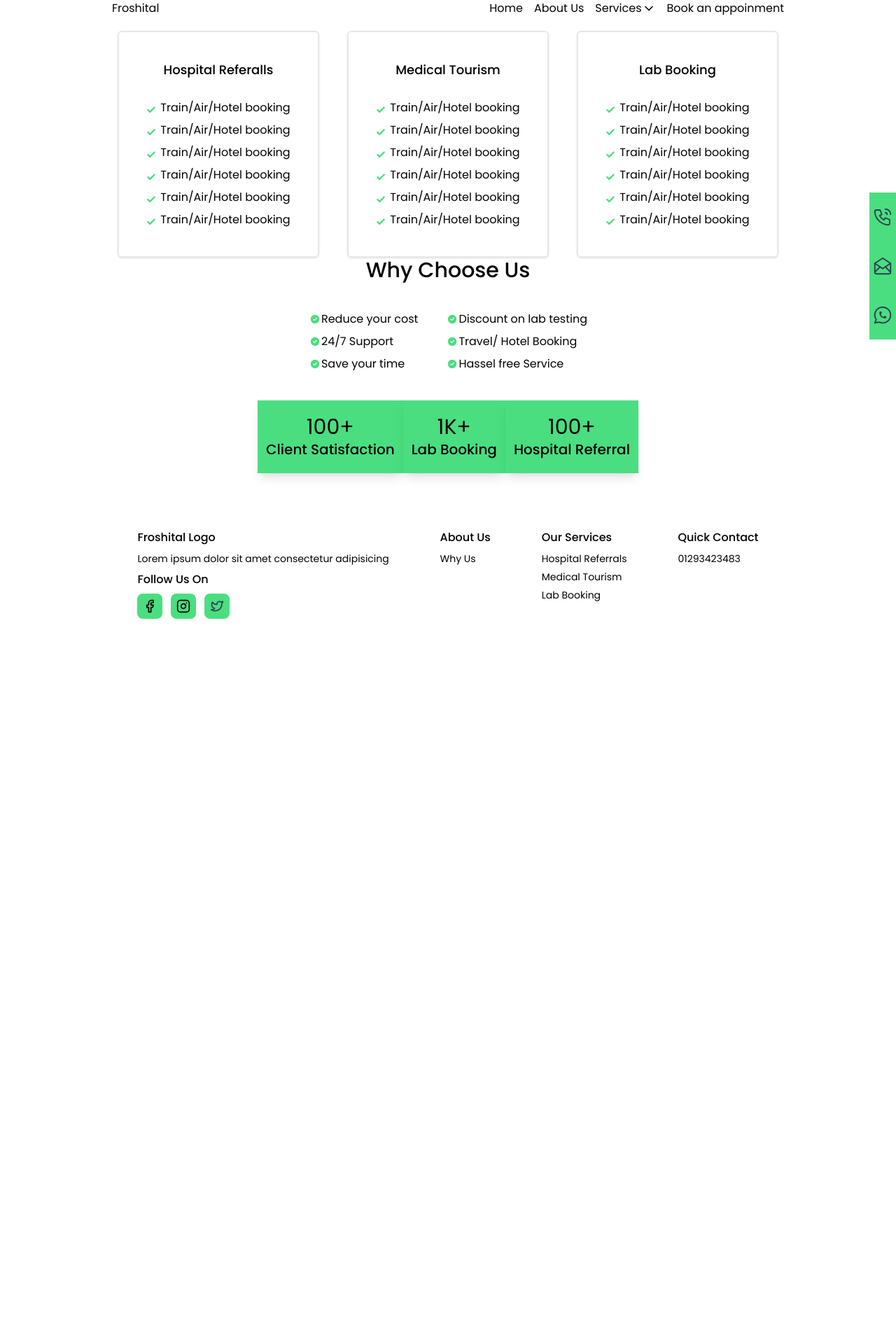
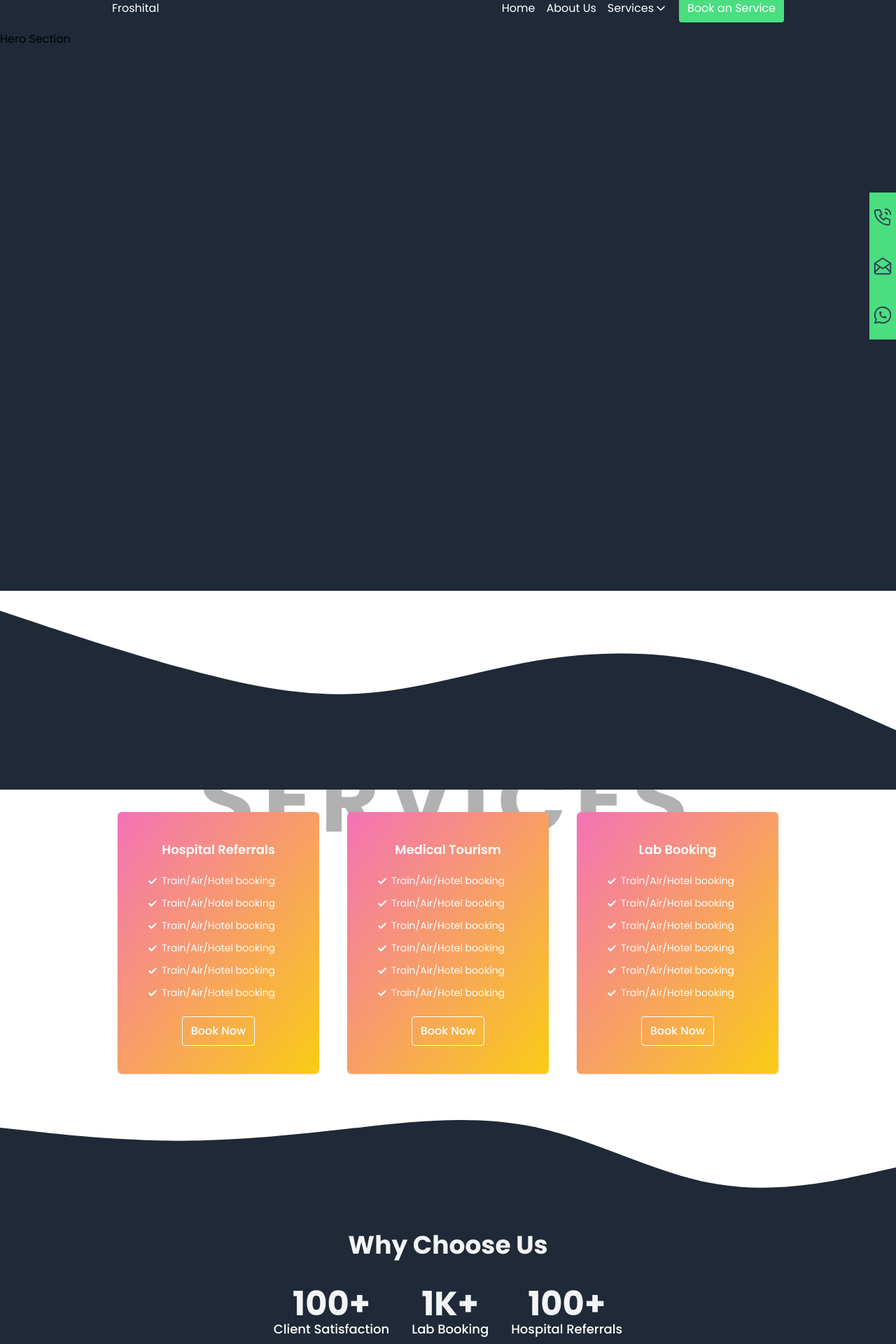
Before and after one commit to abhiskg/froshital, a Next.js app: page / in a window 1280 px wide. Shown: the part 20-1940 px from the top of the page at 70% size. Before the commit the page ends 944 px from the top, so only its background shows below. Built offline with nearby package versions, Linux system fonts and the light colour scheme.

Commit message:
Design change

```diff
--- a/components/Footer.js
+++ b/components/Footer.js
@@ -3,7 +3,8 @@ import { IconFb, IconInsta, IconTwitter } from "../icons";
 
 export default function Footer() {
   return (
-    <footer className="flex justify-around mt-20 mb-10 flex-wrap  ">
+    <footer className="bg-[#1F2937] text-white ">
+      <div className="flex justify-between  py-10 flex-wrap max-w-7xl md:w-9/12 w-[89%] mx-auto">
         <div>
           <div className="font-medium mb-2">Froshital Logo</div>
           <p className="text-sm">
@@ -22,7 +23,6 @@ export default function Footer() {
             </span>
           </div>
         </div>
-
         <div>
           <Link href="/about">
             <a>
@@ -35,7 +35,6 @@ export default function Footer() {
             </a>
           </Link>
         </div>
-
         <div>
           <h2 className="mb-2 font-medium">Our Services</h2>
           <ul className="text-sm ">
@@ -56,11 +55,11 @@ export default function Footer() {
             </Link>
           </ul>
         </div>
-
         <div>
           <h2 className="font-medium mb-2">Quick Contact</h2>
           <p className="text-sm">01293423483</p>
         </div>
+      </div>
     </footer>
   );
 }
--- a/components/Layout.js
+++ b/components/Layout.js
@@ -2,7 +2,7 @@ import Footer from "./Footer";
 import Navbar from "./Navbar";
 export default function Layout({ children }) {
   return (
-    <div className="max-w-7xl md:w-9/12 w-[89%] mx-auto font-body">
+    <div className="font-body">
       <Navbar />
       {children}
       <Footer />
--- a/components/Navbar.js
+++ b/components/Navbar.js
@@ -5,15 +5,15 @@ import { ArrowDown } from "../icons";
 export default function Navbar() {
   const [menu, setMenu] = useState(false);
   return (
-    <nav className=" h-16">
-      <div className=" flex justify-between items-center h-full ">
+    <nav className="h-16 bg-[#1F2937] text-white">
+      <div className=" flex justify-between items-center h-full max-w-7xl md:w-9/12 w-[89%] mx-auto ">
         {/* Main Nav */}
         <Link href="/">
           <a>
             <div className=" cursor-pointer">Froshital</div>
           </a>
         </Link>
-        <ul className="hidden sm:flex gap-4 relative">
+        <ul className="hidden sm:flex items-center gap-4 relative">
           <Link href="/">
             <a>
               <li className=" cursor-pointer">Home</li>
@@ -25,12 +25,11 @@ export default function Navbar() {
             </Link>
           </li>
           <li className=" group">
-            <Link href="/services">
-              <a className="flex items-center  cursor-pointer">
-                Services
-                <ArrowDown />
-              </a>
-            </Link>
+            <div className="flex items-center cursor-pointer">
+              Services
+              <ArrowDown />
+            </div>
+
             {/* Service Dropdown */}
             <ul className="absolute hidden text-gray-700 pt-1 group-hover:block">
               <li className="">
@@ -57,9 +56,9 @@ export default function Navbar() {
             </ul>
             {/* Service Dropdown Ends */}
           </li>
-          <li className=" cursor-pointer">
+          <li className=" cursor-pointer bg-green-400 rounded px-3 py-2">
             <Link href="/contact">
-              <a>Book an appoinment</a>
+              <a>Book an Service</a>
             </Link>
           </li>
         </ul>
--- a/components/Service.js
+++ b/components/Service.js
@@ -1,69 +1,77 @@
+import Link from "next/link";
 import { Check } from "../icons";
 import { hospitalReferrals } from "../utils/servicesData";
 
 export default function Service() {
   return (
-    <div className="flex justify-center gap-10">
-      <div className="border-2 px-5 py-10 w-72 rounded-md shadow">
-        <h2 className="text-center mb-5 text-lg font-medium">
-          Hospital Referalls
-        </h2>
-        <div>
-          <ul>
+    <section className=" relative my-5">
+      <h2 className="text-center text-5xl sm:text-7xl md:text-8xl lg:text-9xl text-gradient-to-br from-pink-400 to-yellow-400 opacity-30 font-extrabold uppercase tracking-widest absolute -z-10 left-1/2 -translate-x-1/2 -top-20 select-none ">
+        Services
+      </h2>
+      <div className="flex justify-center gap-10 flex-wrap mt-8">
+        <div className=" px-5 py-10 w-72 rounded-md shadow flex flex-col items-center bg-gradient-to-br from-pink-400 to-yellow-400 hover:from-green-600 hover:to-green-200 hover:shadow-xl ">
+          <h2 className="text-center mb-5 text-lg font-semibold text-white select-none">
+            Hospital Referrals
+          </h2>
+          <ul className="text-white text-sm select-none">
             {hospitalReferrals.map((data) => (
-              <li
-                key={data.id}
-                className="flex items-center justify-center gap-3 relative space-y-2"
-              >
-                <span>
+              <li key={data.id} className=" relative mb-3">
+                <span className="absolute top-1 -left-5">
                   <Check />
                 </span>
-                <span className="ml-2">{data.facility}</span>
+                <span className="">{data.facility}</span>
               </li>
             ))}
           </ul>
+          <Link href="/services/hospital-referrals">
+            <a className="border-white border text-white hover:bg-white hover:text-green-600 font-medium rounded px-3 py-2 mt-3">
+              Book Now
+            </a>
+          </Link>
         </div>
-      </div>
 
-      <div className="border-2 px-5 py-10 w-72 rounded-md shadow">
-        <h2 className="text-center mb-5 text-lg font-medium">
-          Medical Tourism
-        </h2>
-        <div>
-          <ul>
+        <div className=" px-5 py-10 w-72 rounded-md shadow flex flex-col items-center bg-gradient-to-br from-pink-400 to-yellow-400 hover:from-blue-500 hover:to-blue-200 hover:shadow-xl ">
+          <h2 className="text-center mb-5 text-lg font-semibold text-white select-none">
+            Medical Tourism
+          </h2>
+          <ul className="text-white text-sm select-none">
             {hospitalReferrals.map((data) => (
-              <li
-                key={data.id}
-                className="flex items-center justify-center gap-3 relative space-y-2"
-              >
-                <span>
+              <li key={data.id} className=" relative mb-3">
+                <span className="absolute top-1 -left-5">
                   <Check />
                 </span>
-                <span className="ml-2">{data.facility}</span>
+                <span className="">{data.facility}</span>
               </li>
             ))}
           </ul>
+          <Link href="/services/hospital-referrals">
+            <a className="border-white border text-white hover:bg-white hover:text-blue-500 font-medium rounded px-3 py-2 mt-3">
+              Book Now
+            </a>
+          </Link>
         </div>
-      </div>
 
-      <div className="border-2 px-5 py-10 w-72 rounded-md shadow">
-        <h2 className="text-center mb-5 text-lg font-medium">Lab Booking</h2>
-        <div>
-          <ul>
+        <div className=" px-5 py-10 w-72 rounded-md shadow flex flex-col items-center bg-gradient-to-br from-pink-400 to-yellow-400 hover:from-pink-500 hover:to-pink-200 hover:shadow-xl ">
+          <h2 className="text-center mb-5 text-lg font-semibold text-white select-none">
+            Lab Booking
+          </h2>
+          <ul className="text-white text-sm select-none">
             {hospitalReferrals.map((data) => (
-              <li
-                key={data.id}
-                className="flex items-center justify-center gap-3 relative space-y-2"
-              >
-                <span>
+              <li key={data.id} className=" relative mb-3">
+                <span className="absolute top-1 -left-5">
                   <Check />
                 </span>
-                <span className="ml-2">{data.facility}</span>
+                <span className="">{data.facility}</span>
               </li>
             ))}
           </ul>
+          <Link href="/services/hospital-referrals">
+            <a className="border-white border text-white hover:bg-white hover:text-pink-500 font-medium rounded px-3 py-2 mt-3">
+              Book Now
+            </a>
+          </Link>
         </div>
       </div>
-    </div>
+    </section>
   );
 }
--- a/components/WhyUs.js
+++ b/components/WhyUs.js
@@ -1,16 +1,17 @@
+import Link from "next/link";
 import { RoundCheck } from "../icons";
 import { cardData, whyUsData1, whyUsData2 } from "../utils/whyUsData";
 
 export default function WhyUs() {
   return (
-    <section>
-      <h2 className="text-center text-3xl font-medium ">Why Choose Us</h2>
+    <section className="-mt-20 pb-20 flex flex-col items-center text-[#F3F4F6] bg-[#1F2937]">
+      <h2 className=" text-3xl sm:text-4xl font-bold  ">Why Choose Us</h2>
 
-      <div className="flex justify-center gap-10 my-10">
+      {/* <div className="flex gap-10 my-8">
         <div className="flex flex-col gap-2">
           {whyUsData1.map((data) => (
             <div key={data.id} className="flex sm:items-center">
-              <span>
+              <span className="mr-1">
                 <RoundCheck />
               </span>
               <span>{data.title}</span>
@@ -20,16 +21,16 @@ export default function WhyUs() {
         <div className="flex flex-col gap-2">
           {whyUsData2.map((data) => (
             <div key={data.id} className="flex items-center">
-              <span>
+              <span className="mr-1">
                 <RoundCheck />
               </span>
               <span>{data.title}</span>
             </div>
           ))}
         </div>
-      </div>
+      </div> */}
 
-      <div className="flex justify-center ">
+      {/* <div className="flex justify-center ">
         {cardData.map((data) => (
           <div
             key={data.id}
@@ -41,7 +42,32 @@ export default function WhyUs() {
             </div>
           </div>
         ))}
-      </div>
+      </div> */}
+      <dl className="mt-10 text-center sm:mx-auto sm:flex sm:justify-center sm:gap-8 ">
+        <div className="flex flex-col">
+          <dd className="text-5xl font-bold">100+</dd>
+          <dt className="text-lg font-medium text-white leading-6">
+            Client Satisfaction
+          </dt>
+        </div>
+        <div className="flex flex-col">
+          <dd className="text-5xl font-bold">1K+</dd>
+          <dt className="text-lg font-medium text-white leading-6">
+            Lab Booking
+          </dt>
+        </div>
+        <div className="flex flex-col">
+          <dd className="text-5xl font-bold">100+</dd>
+          <dt className="text-lg font-medium text-white leading-6">
+            Hospital Referrals
+          </dt>
+        </div>
+      </dl>
+      <Link href="/contact">
+        <a className="py-3 px-5 mt-7 rounded bg-gradient-to-br from-green-500 to-blue-500 text-xl text-gray-100 font-semibold tracking-wider transition-all duration-150 ease-out transform hover:scale-105 hover:from-green-600 hover:to-blue-600 hover:text-white">
+          CONTACT US
+        </a>
+      </Link>
     </section>
   );
 }
--- a/icons/Check.js
+++ b/icons/Check.js
@@ -5,11 +5,11 @@ const Check = () => (
     height="14"
     viewBox="0 0 24 24"
     fill="none"
-    stroke="#4ADE80"
+    stroke="#fff"
     strokeWidth="4"
     strokeLinecap="round"
     strokeLinejoin="round"
-    className="absolute "
+    className=""
   >
     <polyline points="20 6 9 17 4 12"></polyline>
   </svg>
--- /dev/null
+++ b/icons/FooterLayer.js
@@ -0,0 +1,15 @@
+const FooterLayer = () => (
+  <svg
+    className="w-full"
+    xmlns="http://www.w3.org/2000/svg"
+    viewBox="0 0 1440 320"
+  >
+    <path
+      fill="#1F2937"
+      fillOpacity="1"
+      d="M0,64L48,69.3C96,75,192,85,288,85.3C384,85,480,75,576,64C672,53,768,43,864,64C960,85,1056,139,1152,154.7C1248,171,1344,149,1392,138.7L1440,128L1440,320L1392,320C1344,320,1248,320,1152,320C1056,320,960,320,864,320C768,320,672,320,576,320C480,320,384,320,288,320C192,320,96,320,48,320L0,320Z"
+    ></path>
+  </svg>
+);
+
+export default FooterLayer;
--- a/icons/index.js
+++ b/icons/index.js
@@ -9,3 +9,4 @@ export { default as IconTwitter } from "./IconTwitter";
 export { default as DotCircle } from "./DotCircle";
 export { default as Check } from "./Check";
 export { default as Layer } from "./Layer";
+export { default as FooterLayer } from "./FooterLayer";
--- a/pages/about.js
+++ b/pages/about.js
@@ -5,7 +5,7 @@ import leaders from "../utils/leaders";
 export default function About() {
   return (
     <Layout>
-      <div className="grid md:grid-cols-2 grid-cols-1 gap-10 mt-36 ">
+      <div className="grid md:grid-cols-2 grid-cols-1 gap-10 mt-36 max-w-7xl md:w-9/12 w-[89%] mx-auto ">
         <div>
           <h2 className="text-4xl mb-4">Meet Our Leadership</h2>
           <h3>
--- a/pages/contact.js
+++ b/pages/contact.js
@@ -11,6 +11,7 @@ import Head from "next/head";
 //   IconSend,
 // } from "../components/icons";
 import ButtonLoader from "../components/ButtonLoader";
+import { PhoneCall } from "../icons";
 
 const Contact = () => {
   const [name, setName] = useState("");
@@ -29,20 +30,10 @@ const Contact = () => {
 
   return (
     <Layout>
-      <div className="overflow-x-hidden h-screen relative ">
+      <div className="overflow-x-hidden  relative ">
         <Head>
-          <title>Abhishek Sengupta | Contact</title>
+          <title>Froshital | Contact</title>
         </Head>
-        <nav className="flex items-center justify-between h-[4.5rem] md:mx-12 mx-5 ">
-          <Link href="/">
-            <a>{/* <IconLogo /> */}</a>
-          </Link>
-          <Link href="/">
-            <a className="px-3 py-2 text-sm font-medium  text-red-500 border border-red-500 rounded hover:bg-red-500/5 transition-colors duration-200 ">
-              Close X
-            </a>
-          </Link>
-        </nav>
         <section className="lg:w-9/12 w-[89%] mx-auto max-w-screen-xl mt-5 md:mt-16 lg:mt-28 ">
           <div className=" flex flex-col md:flex-row p-2 gap-4 ">
             <div className="md:w-2/5 ">
@@ -57,32 +48,21 @@ const Contact = () => {
                   <h3 className=" font-medium">Email</h3>
                   <a
                     className="font-body text-sm"
-                    href="mailto:abhiskg20@gmail.com"
+                    href="mailto:froshital@gmail.com"
                   >
-                    abhiskg20@gmail.com
+                    forshital@gmail.com
                   </a>
                 </div>
               </div>
               <div className="flex gap-3 items-start my-3">
                 <div className="border p-2 rounded-full bg-primary-300 text-white">
-                  {/* <IconPhone /> */}
+                  {/* {dfbdf} */}
                 </div>
                 <div>
                   <h3 className=" font-medium">Phone</h3>
-                  <a className="font-body text-sm" href="tel:+88-01885077250">
-                    +88-01885077250
+                  <a className="font-body text-sm" href="tel:+91 84334 37690">
+                    +91 84334 37690
                   </a>
-                </div>
-              </div>
-              <div className="flex gap-3 items-start">
-                <div className="border p-2 rounded-full bg-primary-300 text-white">
-                  {/* <IconMap /> */}
-                </div>
-                <div>
-                  <h3 className=" font-medium">Address</h3>
-                  <span className="font-body text-sm">
-                    Chittagong, Bangladesh
-                  </span>
                 </div>
               </div>
             </div>
@@ -96,7 +76,7 @@ const Contact = () => {
               <form onSubmit={handleSubmit}>
                 <div className="flex flex-col lg:flex-row gap-3 mb-3">
                   <label className="w-full">
-                    <span className="block   after:content-['*'] after:ml-0.5 after:text-red-500">
+                    <span className="block after:content-['*'] after:ml-0.5 after:text-red-500">
                       Name
                     </span>
                     <input
@@ -131,9 +111,11 @@ const Contact = () => {
                   </label>
                 </div>
                 <label>
-                  <span className="block  ">Subject</span>
+                  <span className="block  after:content-['*'] after:ml-0.5 after:text-red-500 ">
+                    Service
+                  </span>
                   <input
-                    className=" mb-3 border border-slate-300 px-3 py-2 rounded w-full text-sm shadow-sm placeholder-slate-400 focus:outline-none focus:border-primary-200 focus:ring-1 focus:ring-primary-300"
+                    className=" mb-3 border  border-slate-300 px-3 py-2 rounded w-full text-sm shadow-sm placeholder-slate-400 focus:outline-none focus:border-primary-200 focus:ring-1 focus:ring-primary-300"
                     required
                     placeholder="Enter your subject"
                     type="text"
@@ -143,9 +125,7 @@ const Contact = () => {
                   />
                 </label>
                 <label>
-                  <span className="block   after:content-['*'] after:ml-0.5 after:text-red-500">
-                    Message
-                  </span>
+                  <span className="block  ">Additional Message</span>
                   <textarea
                     className={`border ${
                       error &&
--- a/pages/index.js
+++ b/pages/index.js
@@ -1,13 +1,17 @@
 import Layout from "../components/Layout";
 import Service from "../components/Service";
 import WhyUs from "../components/WhyUs";
-import { Mail, PhoneCall, Whatsapp } from "../icons";
+import { FooterLayer, Layer, Mail, PhoneCall, Whatsapp } from "../icons";
 
 export default function Home() {
   return (
     <Layout>
+      <main className="">
+        <div className="bg-[#1F2937] h-screen">
+          <div className=" mb-96">Hero Section</div>
+        </div>
+        <Layer />
         <Service />
-      <WhyUs />
         <aside className="fixed  sm:top-1/2 sm:-translate-y-1/2 bottom-0  sm:bottom-auto left-0 sm:left-auto right-0 flex sm:flex-col  ">
           <span className="bg-green-400 py-2 sm:py-5 sm:px-1 rounded-t-md sm:rounded-none flex-1 border-r sm:border-0 cursor-pointer ">
             <PhoneCall />
@@ -19,6 +23,10 @@ export default function Home() {
             <Whatsapp />
           </span>
         </aside>
+      </main>
+
+      <FooterLayer />
+      <WhyUs />
     </Layout>
   );
 }
```
Lines whose indentation alone changed are shown as unchanged.
